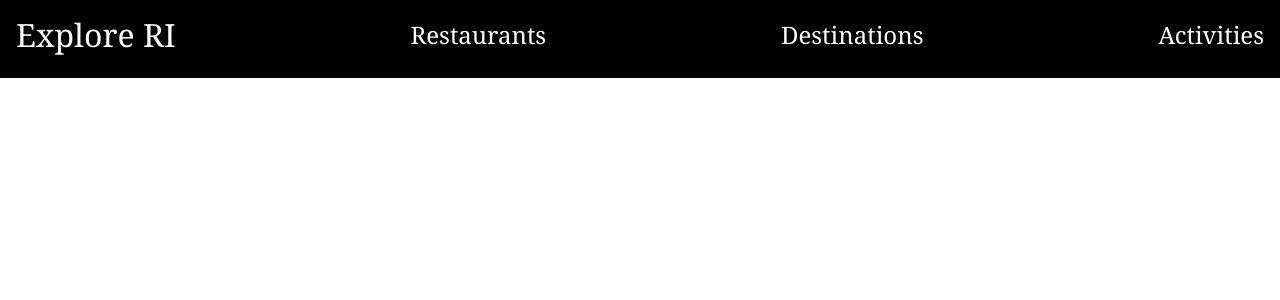
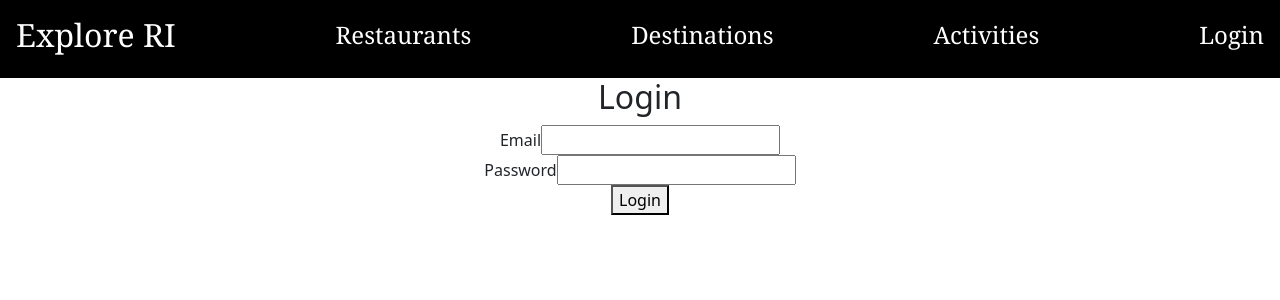
Before and after one commit to joshuawynn/explore-ri-frontend, a React (Vite) app: page /login in a window 1280 px wide. Shown: the top 300 px of the page. Built offline with nearby package versions, Linux system fonts and the light colour scheme; no server answers.

Commit message:
refactor for todo and login

```diff
--- a/src/App.jsx
+++ b/src/App.jsx
@@ -1,60 +1,70 @@
-import './App.css'
-import Header from './components/Header'
-import { useState, useEffect } from 'react'
-import { Routes, Route } from 'react-router-dom'
-import Home from './components/Home'
-import Restaurants from './components/Restaurants.jsx'
-import Destinations from './components/Destinations.jsx'
-import Activities from './components/Activity.jsx'
-import Client from './services/api.js'
+import './App.css';
+import Header from './components/Header';
+import { useState, useEffect, createContext, useContext } from 'react';
+import { Routes, Route } from 'react-router-dom';
+import Home from './components/Home';
+import Restaurants from './components/Restaurants';
+import Destinations from './components/Destinations';
+import Activities from './components/Activities';
+import Login from './components/Login'; // Assuming you have a Login component
+import Client from './services/api';
+
+// Create a User Context
+export const UserContext = createContext();
 
 function App() {
+  const [user, setUser] = useState(null);
 
-  const [restaurants, setRestaurant] = useState([])
-  const [destinations, setDestination] = useState([])
-  const [activities, setActivity] = useState([])
-
-  const getRestaurant = async () => {
-    let res = await Client.get('/todo/restaurants')
-    setRestaurant(res.data)
-    console.log(res.data)
+  // Dummy function for user authentication - replace with your actual login logic
+  const loginUser = async () => {
+    try {
+      // Replace this with your actual login logic
+      const userData = await Client.get('/login');
+      setUser(userData.data);
+    } catch (error) {
+      console.error('Login failed:', error);
     }
-
-  const getDestination = async () => {
-    let res = await Client.get('/destinations')
-    setDestination(res.data)
-    console.log(res.data)
-  }
-
-  const getActivity = async () => {
-    let res = await Client.get('/activities')
-    setActivity(res.data)
-    console.log(res.data)
-  }
+  };
 
   useEffect(() => {
-    getRestaurant();
-    getDestination();
-    getActivity();
-  }, [])
+    // Check if user is logged in on app start, update 'user' state accordingly
+    // Replace this with your actual check login logic
+    const checkLoginStatus = async () => {
+      try {
+        const userData = await Client.get('/current-user');
+        setUser(userData.data);
+      } catch (error) {
+        console.error('Failed to check login status:', error);
+      }
+    };
 
+    checkLoginStatus();
+  }, []);
 
   return (
+    <UserContext.Provider value={{ user, loginUser }}>
       <div>
-      < Header />
+        <Header />
         <main>
           <Routes>
-          <Route path='/' element={<Home />} />
-          <Route path='/restaurants' element={<Restaurants restaurants={restaurants}/>} />
-          <Route path='/destinations' element={<Destinations destinations={destinations}/>} />
-          <Route path='/activities' element={<Activities activities={activities}/>} />
+            <Route path="/" element={<Home />} />
+            <Route path="/restaurants" element={<Restaurants />} />
+            <Route path="/destinations" element={<Destinations />} />
+            <Route path="/activities" element={<Activities />} />
+            <Route path="/login" element={<Login />} />
           </Routes>
         </main>
         <footer>
-
+          {/* Footer content */}
         </footer>
       </div>
-  )
+    </UserContext.Provider>
+  );
 }
 
-export default App
+// Custom hook to use the UserContext
+export function useUser() {
+  return useContext(UserContext);
+}
+
+export default App;
--- a/src/components/Header.jsx
+++ b/src/components/Header.jsx
@@ -1,27 +1,30 @@
-import { Link } from "react-router-dom"
+import React, { useContext } from 'react';
+import { Link } from 'react-router-dom';
+import { UserContext } from '../App'; // Adjust the import path as needed
 
 const Header = () => {
+    const { user, loginUser } = useContext(UserContext); // Assume loginUser can also handle logout
+
+    const handleLogout = () => {
+        // Call a function to handle logout. This might set the user state to null.
+        // You might need to adjust loginUser or create a separate function for logout.
+        loginUser(null);
+    };
+
     return (
         <header className="navbar">
+            <Link to="/"><h2 className="logo">Explore RI</h2></Link>
+            <Link to="/restaurants"><h4>Restaurants</h4></Link>
+            <Link to="/destinations"><h4>Destinations</h4></Link>
+            <Link to="/activities"><h4>Activities</h4></Link>
 
-            <Link to="/">
-                <h2 className="logo">Explore RI</h2>
-            </Link>
+            {user ? (
+                <h4 onClick={handleLogout} style={{cursor: 'pointer'}}>Logout</h4> // Make "Logout" clickable
+            ) : (
+                <Link to="/login"><h4>Login</h4></Link>
+            )}
+        </header>
+    );
+};
 
-            <Link to="/restaurants">
-                <h4>Restaurants</h4>
-            </Link>
-
-            <Link to="/destinations">
-                <h4>Destinations</h4>
-            </Link>
-
-            <Link to="/activities">
-                <h4>Activities</h4>
-            </Link>
-
-        </header>
-    )
-}
-
-export default Header
+export default Header;
--- /dev/null
+++ b/src/components/Login.jsx
@@ -0,0 +1,61 @@
+import React, { useState, useContext } from 'react';
+import { useNavigate } from 'react-router-dom'; // For redirecting after login
+import { UserContext } from '../App'; // Import UserContext from App.jsx or where it's defined
+
+const Login = () => {
+  const [credentials, setCredentials] = useState({ email: '', password: '' });
+  const [error, setError] = useState(''); // To display login errors
+  const { loginUser } = useContext(UserContext); // Assuming loginUser function is provided in UserContext
+  const navigate = useNavigate();
+
+  const handleChange = (e) => {
+    const { name, value } = e.target;
+    setCredentials({ ...credentials, [name]: value });
+  };
+
+  const handleSubmit = async (e) => {
+    e.preventDefault();
+    try {
+      // Call loginUser from your context, pass credentials
+      await loginUser(credentials);
+      navigate('/'); // Redirect to homepage or dashboard on successful login
+    } catch (error) {
+      // Handle login errors, e.g., wrong credentials, server issues
+      setError('Failed to login. Please check your credentials and try again.');
+    }
+  };
+
+  return (
+    <div className="login-container">
+      <h2>Login</h2>
+      {error && <p className="error">{error}</p>}
+      <form onSubmit={handleSubmit}>
+        <div>
+          <label htmlFor="email">Email</label>
+          <input
+            type="email"
+            id="email"
+            name="email"
+            value={credentials.email}
+            onChange={handleChange}
+            required
+          />
+        </div>
+        <div>
+          <label htmlFor="password">Password</label>
+          <input
+            type="password"
+            id="password"
+            name="password"
+            value={credentials.password}
+            onChange={handleChange}
+            required
+          />
+        </div>
+        <button type="submit">Login</button>
+      </form>
+    </div>
+  );
+};
+
+export default Login;
--- a/src/components/Restaurants.jsx
+++ b/src/components/Restaurants.jsx
@@ -1,24 +1,42 @@
-import { Link } from 'react-router-dom'
+import React, { useState, useEffect } from 'react';
+import { Link } from 'react-router-dom';
+import axios from 'axios'; // Make sure to install axios if you haven't
 
-const Restaurants = ({restaurants}) => {
+const Restaurants = () => {
+    const [restaurants, setRestaurants] = useState([]);
+
+    useEffect(() => {
+        // Function to fetch restaurants
+        const fetchRestaurants = async () => {
+            try {
+                const response = await axios.get('/todos?category=Restaurant'); // Adjust the URL as needed
+                setRestaurants(response.data); // Assuming the API returns the list of restaurants directly
+            } catch (error) {
+                console.error('Error fetching restaurants:', error);
+                // Handle error appropriately
+            }
+        };
+
+        fetchRestaurants();
+    }, []); // Empty dependency array means this effect runs once on mount
 
     return (
         <div className="restaurant-grid">
             <h1>Restaurants</h1>
-            {restaurants.map(restaurant => (
-                <Link to={`${restaurant._id}`}>
-                <div className="restaurant-card" key={restaurant.id}>
-                    <img src={restaurant.picture} alt={restaurant.name} />
+            {restaurants.map((restaurant) => (
+                <Link to={`/restaurants/${restaurant._id}`} key={restaurant._id}> {/* Ensure unique key and correct URL */}
+                    <div className="restaurant-card">
+                        <img src={restaurant.picture} alt={restaurant.name} />
                         <h2>{restaurant.name}</h2>
                         <div>
-                        <p>Description:</p>
-                        <p>{restaurant.description}</p>
+                            <p>Description:</p>
+                            <p>{restaurant.description}</p>
                         </div>
-                </div>
+                    </div>
                 </Link>
             ))}
         </div>
-    )
-}
+    );
+};
 
-export default Restaurants
+export default Restaurants;
```
Also changed, not shown: src/components/Activities.jsx (renamed from src/components/Activity.jsx). Lines whose indentation alone changed are shown as unchanged.
